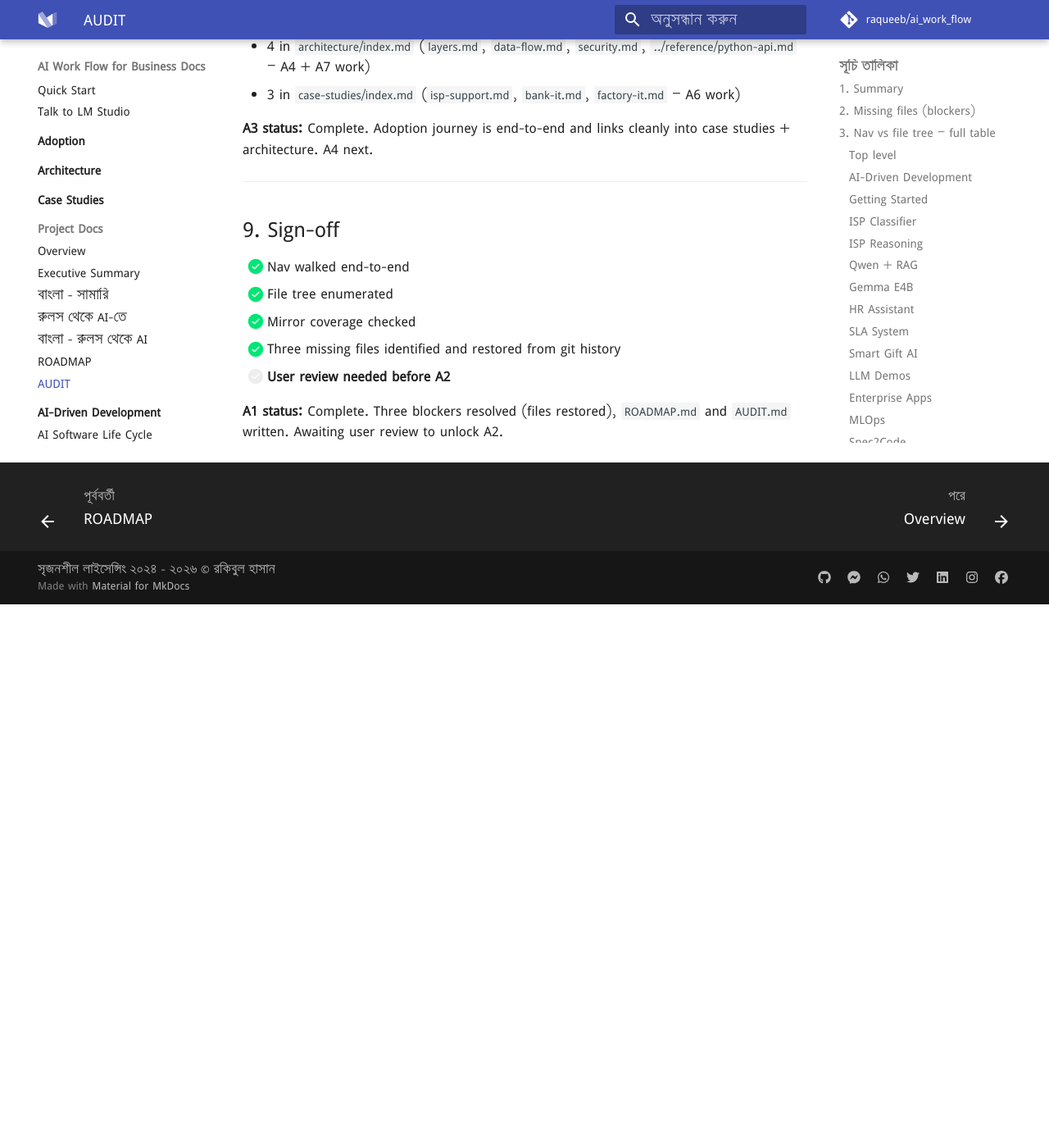
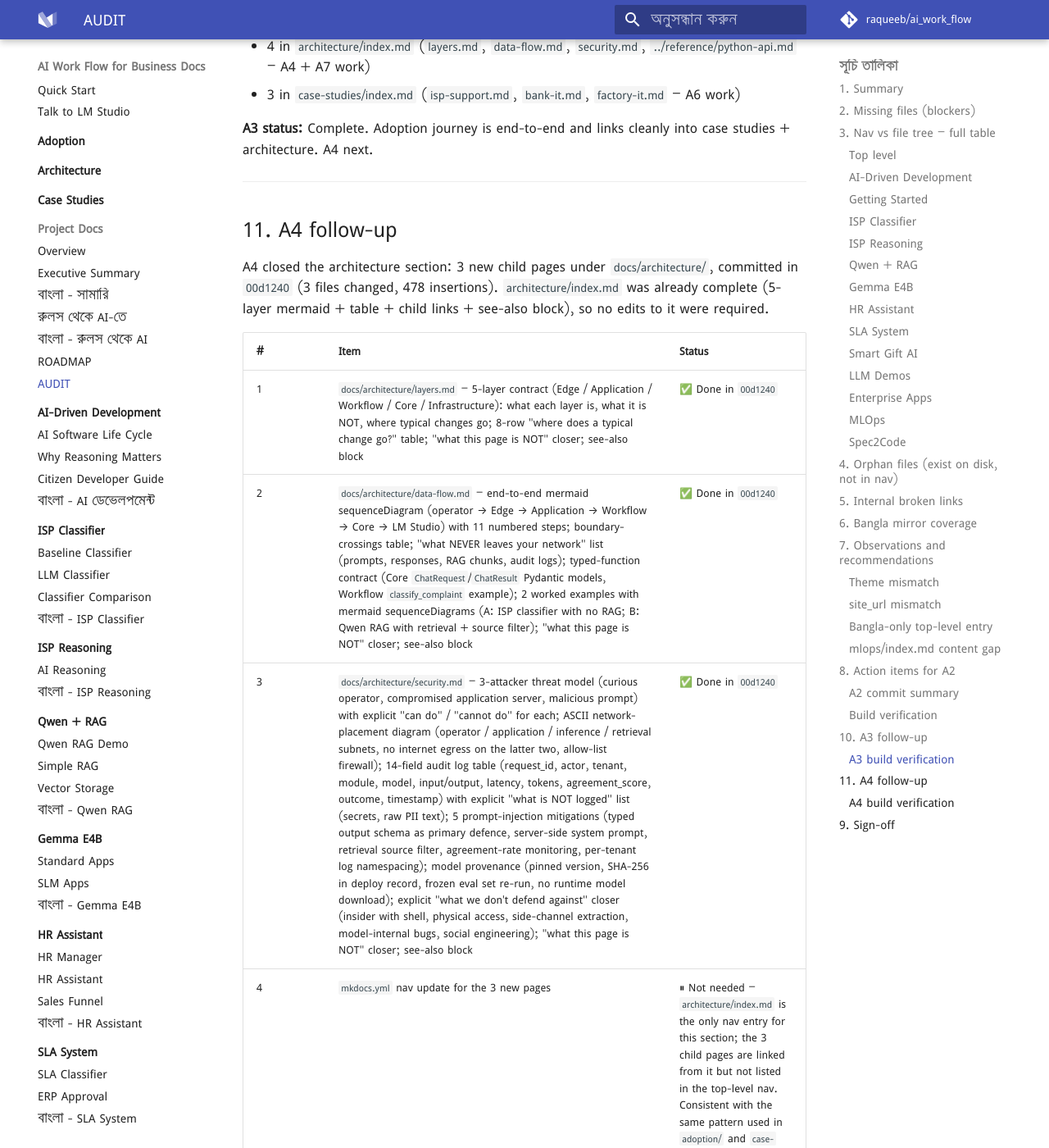
Before and after one commit to aiwithr/ai_llm, an MkDocs documentation site: the page built from docs/AUDIT.md, in a window 1280 px wide and 1400 px high, scrolled down 10742 px. Shown: the whole window at 82% size. Built offline with MkDocs 1.6.1 and Material for MkDocs 9.7.7, drawn with Linux system fonts in a browser that asks for light colours; some web fonts are replaced; comment, search, counter and statistics services are not loaded; before the commit the page ends 11479 px from its top, so only the background shows below that; some of the changed text lies outside the part shown.

Commit message:
docs: record A4 completion in ROADMAP + AUDIT (commit 00d1240)

```diff
--- a/docs/AUDIT.md
+++ b/docs/AUDIT.md
@@ -290,6 +290,30 @@ After A3, `mkdocs build --clean` produces **0 new warnings** from A3 pages. Rema
 
 ---
 
+## 11. A4 follow-up
+
+A4 closed the architecture section: 3 new child pages under `docs/architecture/`, committed in `00d1240` (3 files changed, 478 insertions). `architecture/index.md` was already complete (5-layer mermaid + table + child links + see-also block), so no edits to it were required.
+
+| # | Item | Status |
+| --- | --- | --- |
+| 1 | `docs/architecture/layers.md` — 5-layer contract (Edge / Application / Workflow / Core / Infrastructure): what each layer is, what it is NOT, where typical changes go; 8-row "where does a typical change go?" table; "what this page is NOT" closer; see-also block | ✅ Done in `00d1240` |
+| 2 | `docs/architecture/data-flow.md` — end-to-end mermaid sequenceDiagram (operator → Edge → Application → Workflow → Core → LM Studio) with 11 numbered steps; boundary-crossings table; "what NEVER leaves your network" list (prompts, responses, RAG chunks, audit logs); typed-function contract (Core `ChatRequest`/`ChatResult` Pydantic models, Workflow `classify_complaint` example); 2 worked examples with mermaid sequenceDiagrams (A: ISP classifier with no RAG; B: Qwen RAG with retrieval + source filter); "what this page is NOT" closer; see-also block | ✅ Done in `00d1240` |
+| 3 | `docs/architecture/security.md` — 3-attacker threat model (curious operator, compromised application server, malicious prompt) with explicit "can do" / "cannot do" for each; ASCII network-placement diagram (operator / application / inference / retrieval subnets, no internet egress on the latter two, allow-list firewall); 14-field audit log table (request_id, actor, tenant, module, model, input/output, latency, tokens, agreement_score, outcome, timestamp) with explicit "what is NOT logged" list (secrets, raw PII text); 5 prompt-injection mitigations (typed output schema as primary defence, server-side system prompt, retrieval source filter, agreement-rate monitoring, per-tenant log namespacing); model provenance (pinned version, SHA-256 in deploy record, frozen eval set re-run, no runtime model download); explicit "what we don't defend against" closer (insider with shell, physical access, side-channel extraction, model-internal bugs, social engineering); "what this page is NOT" closer; see-also block | ✅ Done in `00d1240` |
+| 4 | `mkdocs.yml` nav update for the 3 new pages | ⏸ Not needed — `architecture/index.md` is the only nav entry for this section; the 3 child pages are linked from it but not listed in the top-level nav. Consistent with the same pattern used in `adoption/` and `case-studies/`. |
+| 5 | Update `ROADMAP.md` decision log with A4 commit | ✅ Done in this follow-up commit. Also fixed the A3 row formatting glitch (was `||| 2026-06-06 | A3 ...` with no leading `|` and no blank-line separator — replaced with a proper `| 2026-06-06 | A3 ...` row plus a blank line, and the new A4 row appended in the same style). |
+
+### A4 build verification
+
+After A4, `mkdocs build --clean` produces **0 new warnings** from the 3 new pages. Remaining 7 warnings breakdown:
+
+- 3 pre-existing in `from-rules-to-ai.md` (`rag-qwen.md`, `reasoning-importance.md`, `enterprise-apps.md` — filename-rename orphans; A5 / A7 work)
+- 1 in `architecture/index.md` (`../reference/python-api.md` — A7 work, intentional placeholder)
+- 3 in `case-studies/index.md` (`isp-support.md`, `bank-it.md`, `factory-it.md` — A6 work)
+
+**A4 status:** Complete. Architecture section has all 3 child pages (layers, data-flow, security); `architecture/index.md` continues to render cleanly and link to its children. The 3 architecture placeholders in the build are closed. A5 next (module pages brought into the new IA).
+
+---
+
 ## 9. Sign-off
 
 - [x] Nav walked end-to-end
--- a/docs/ROADMAP.md
+++ b/docs/ROADMAP.md
@@ -1,7 +1,7 @@
 # AI Work Flow for Business — Roadmap
 
 > **Living plan.** This file is the single source of truth. Every future session reads it first.
-|> Last updated: 2026-06-06 — A3 complete (commit `7c8f372`), A4 next; rules: `site_url` = live site, `repo_url` = canonical project repo, project name = **AI Work Flow for Business**
+|> Last updated: 2026-06-06 — A4 complete (commit `00d1240`), A5 next; rules: `site_url` = live site, `repo_url` = canonical project repo, project name = **AI Work Flow for Business**
 
 ---
 
@@ -135,7 +135,9 @@ docs/
 | 2026-06-06 | MkDocs Material, no Docusaurus | Already deployed; migration cost > benefit |
 | 2026-06-06 | Rebrand project name: **AI Work Flow** → **AI Work Flow for Business** | User-requested rename; applied to `site_name`, ROADMAP brand table, page H1s, and all body references; filename `why-ai-work-flow.md` kept (URL-stable) |
 | 2026-06-06 | A2 commit `4e0be5c` — new IA landed | Get Started / Adoption / Architecture / Case Studies / Project Docs / Engineering Practices sections at top of nav; `site_url` set to the live site (`https://aiwithr.github.io/ai_llm/`), `repo_url` / `repo_name` set to the canonical project repo (`raqueeb/ai_work_flow`); spec2code reorganized into bilingual Engineering Practices section |
-| 2026-06-06 | A2 placeholders link forward to A3/A4/A6 | Adoption/Architecture/Case Studies index pages link to child pages that don't exist yet; build emits 22 forward-looking warnings (all expected, all in scope for A3/A4/A6) ||| 2026-06-06 | A3 commit `7c8f372` — adoption journey landed | Four phase pages (`discover`, `pilot`, `build`, `scale`) plus updated `adoption/index.md` with a "next step" callout pointing to the case studies; build drops from 22 forward-looking warnings to 7 (3 pre-existing `from-rules-to-ai.md` rename orphans + 4 A4 architecture placeholders + 3 A6 case-studies placeholders — actually counted: 10 remain because the 22 included A2 placeholders that A3 closed); 3 A3-introduced cross-section links fixed before commit (used `../` not `../../` from `adoption/`; dropped one link to a non-existent English `sla-llm-assistant.md`) |
+|| 2026-06-06 | A2 placeholders link forward to A3/A4/A6 | Adoption/Architecture/Case Studies index pages link to child pages that don't exist yet; build emits 22 forward-looking warnings (all expected, all in scope for A3/A4/A6) |
+|| 2026-06-06 | A3 commit `7c8f372` — adoption journey landed | Four phase pages (`discover`, `pilot`, `build`, `scale`) plus updated `adoption/index.md` with a "next step" callout pointing to the case studies; build drops from 22 forward-looking warnings to 7 (3 pre-existing `from-rules-to-ai.md` rename orphans + 4 A4 architecture placeholders + 3 A6 case-studies placeholders — actually counted: 10 remain because the 22 included A2 placeholders that A3 closed); 3 A3-introduced cross-section links fixed before commit (used `../` not `../../` from `adoption/`; dropped one link to a non-existent English `sla-llm-assistant.md`) |
+|| 2026-06-06 | A4 commit `00d1240` — architecture pages landed | Three new pages under `docs/architecture/`: `layers.md` (5-layer contract — what each layer is, is not, where changes go + 8-row "typical changes" table); `data-flow.md` (end-to-end mermaid sequenceDiagram of operator→app→workflow→core→LM Studio, boundary-crossings table, "what NEVER leaves the network" list, typed-function contract with Python snippets, 2 worked examples — ISP classifier with no RAG + Qwen RAG with retrieval); `security.md` (3-attacker threat model — curious operator, compromised app server, malicious prompt; ASCII network-placement diagram; 14-field audit log table; prompt-injection mitigations with typed output schema as primary defence; model provenance + SHA-256 pinning; explicit "what we don't defend against" closer); build drops from 10 forward-looking warnings to 7 (3 architecture placeholders closed; 1 `reference/python-api.md` stays as A7 work; 3 pre-existing `from-rules-to-ai.md` orphans + 3 case-studies placeholders remain for A5/A6) |
 ## 9. Open questions
 
 - _None at this time. Add new ones here as they come up._
```
